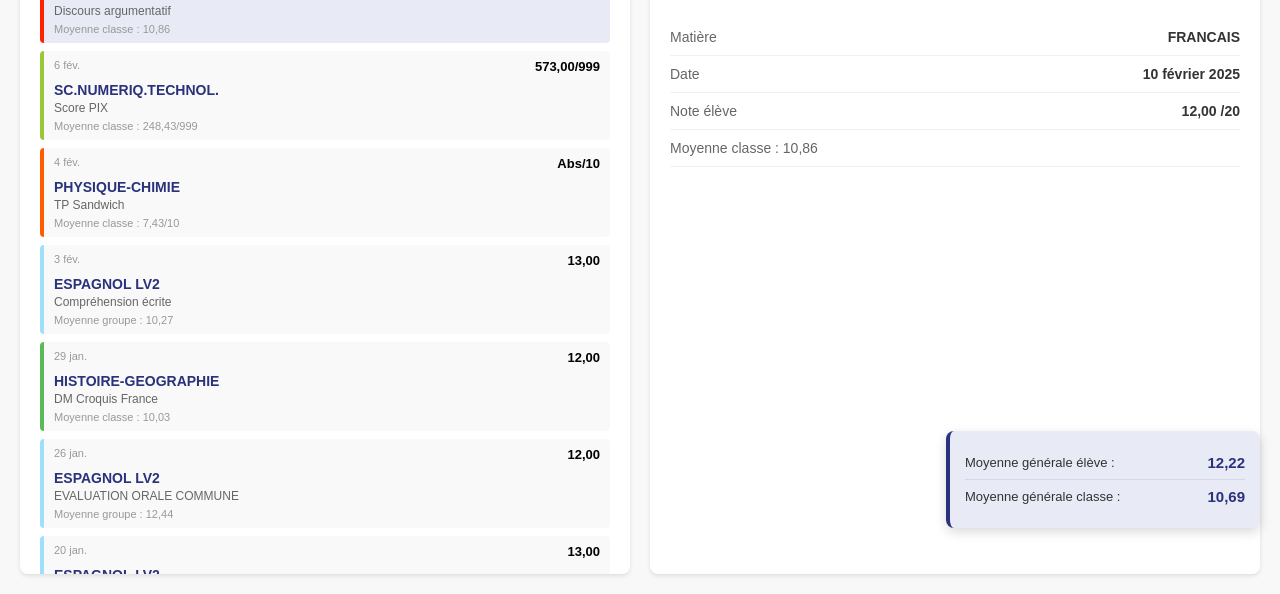
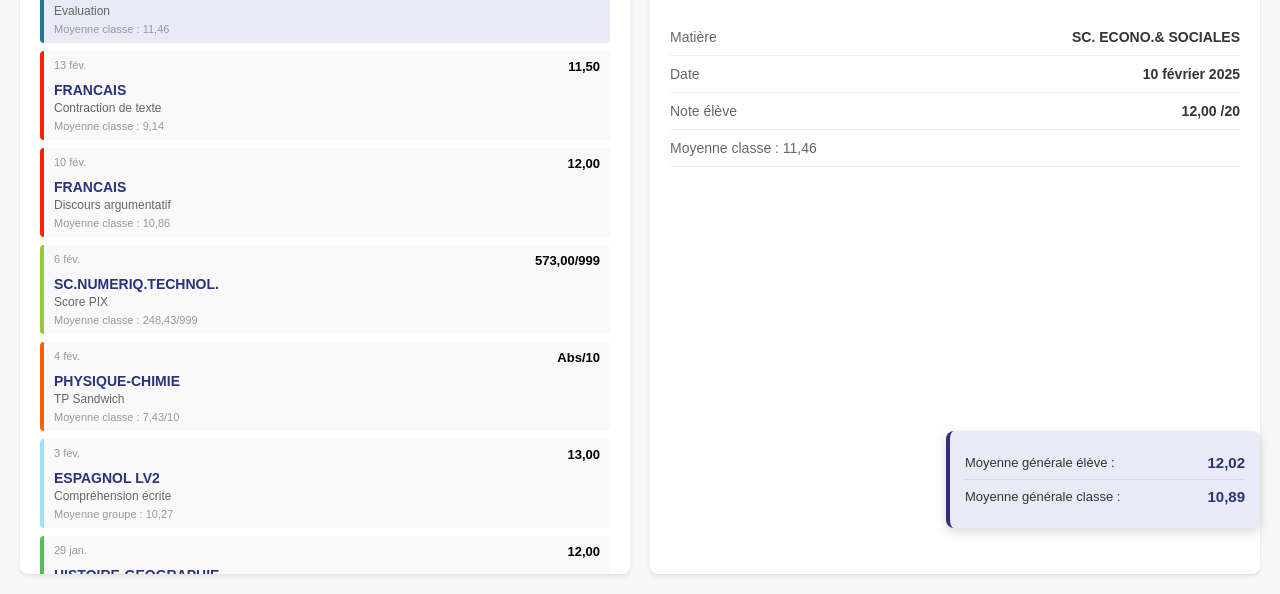
Before and after one commit to printxe3dee/pronote, a plain HTML site: page note.html in a window 1280 px wide. Shown: the part 252-846 px from the top of the page. Drawn offline with Linux system fonts and the light colour scheme.

Commit message:
Update note.html

```diff
--- a/note.html
+++ b/note.html
@@ -510,16 +510,18 @@ body{
 <div class="average-bloc">
     <div class="average-row">
         <span class="average-label">Moyenne générale élève :</span>
-        <span class="average-value" id="studentAverage">12,22</span>
+        <span class="average-value" id="studentAverage">12,02</span>
     </div>
     <div class="average-row">
         <span class="average-label">Moyenne générale classe :</span>
-        <span class="average-value" id="classAverage">10,69</span>
+        <span class="average-value" id="classAverage">10,89</span>
     </div>
 </div>
 
 <script>
 const notesData = [
+    {subject: 'SC. ECONO.& SOCIALES', test: 'Evaluation', date: '10 février 2025', score: '12,00', max: '20', average: 'Moyenne classe : 11,46', hasLinks: false},
+    {subject: 'FRANCAIS', test: 'Contraction de texte', date: '13 février 2025', score: '11,50', max: '20', average: 'Moyenne classe : 9,14', hasLinks: false},
     {subject: 'FRANCAIS', test: 'Discours argumentatif', date: '10 février 2025', score: '12,00', max: '20', average: 'Moyenne classe : 10,86', hasLinks: false},
     {subject: 'SC.NUMERIQ.TECHNOL.', test: 'Score PIX', date: '6 février 2025', score: '573,00/999', max: '999', average: 'Moyenne classe : 248,43/999', hasLinks: false},
     {subject: 'PHYSIQUE-CHIMIE', test: 'TP Sandwich', date: '4 février 2025', score: 'Abs/10', max: '10', average: 'Moyenne classe : 7,43/10', hasLinks: false},
@@ -673,8 +675,6 @@ function selectNote(note, element) {
             </div>
             ${note.hasLinks ? `
                 <div class="detail-links">
-                    <button class="detail-link">Sujet</button>
-                    <button class="detail-link">Corrigé</button>
                 </div>
             ` : ''}
         </div>
```
